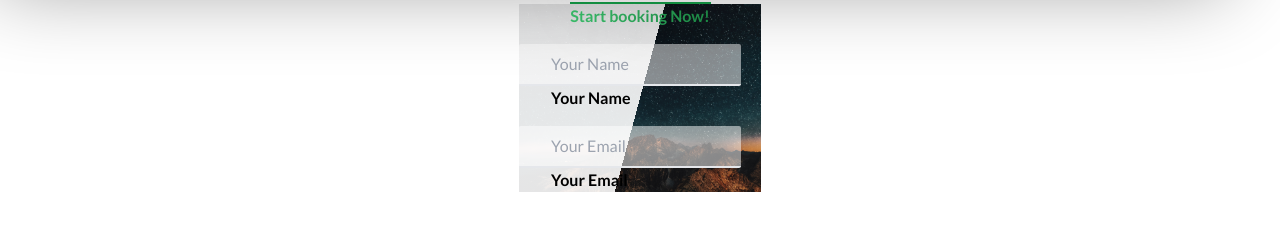
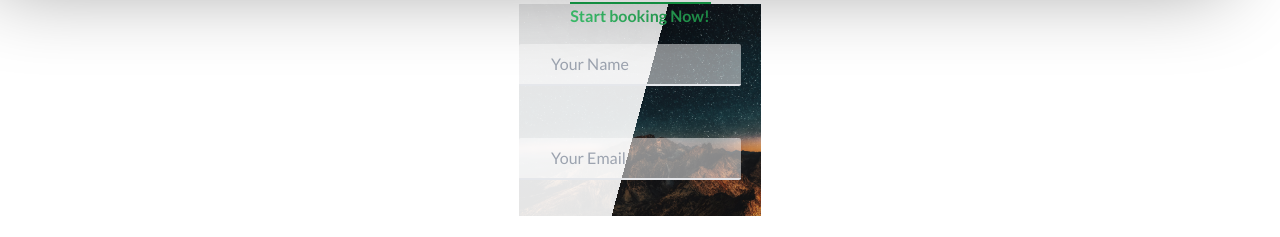
Before and after one commit to OmBharti999/pro, a Next.js app: page / in a window 1280 px wide. Shown: the part 3720-3957 px from the top of the page. Before the commit the page ends 3936 px from the top, so only its background shows below. Built offline with nearby package versions, Linux system fonts and the light colour scheme.

Commit message:
fix transition y not working

```diff
--- a/app/_component/bookingSection/index.css
+++ b/app/_component/bookingSection/index.css
@@ -12,5 +12,10 @@
   @apply mt-4 w-11/12 block;
 }
 .form .form-label {
-  @apply ml-8;
+  @apply ml-8 mt-4 text-sm block;
+  transition: all 0.3s;
 }
+.form .form-input:placeholder-shown + .form-label {
+  @apply opacity-0 invisible -translate-y-10;
+  /* opacity-0 invisible ; */
+}
```
